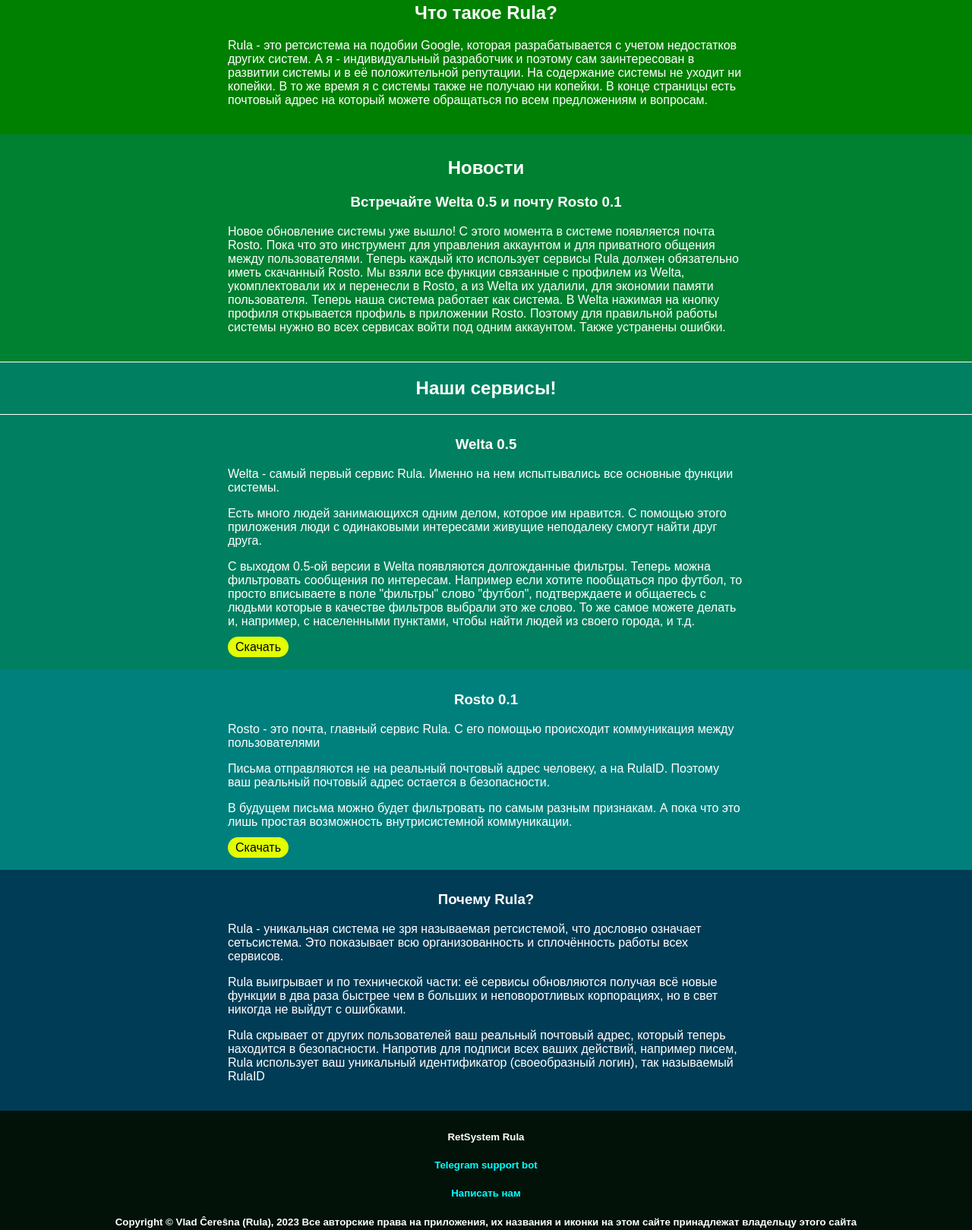
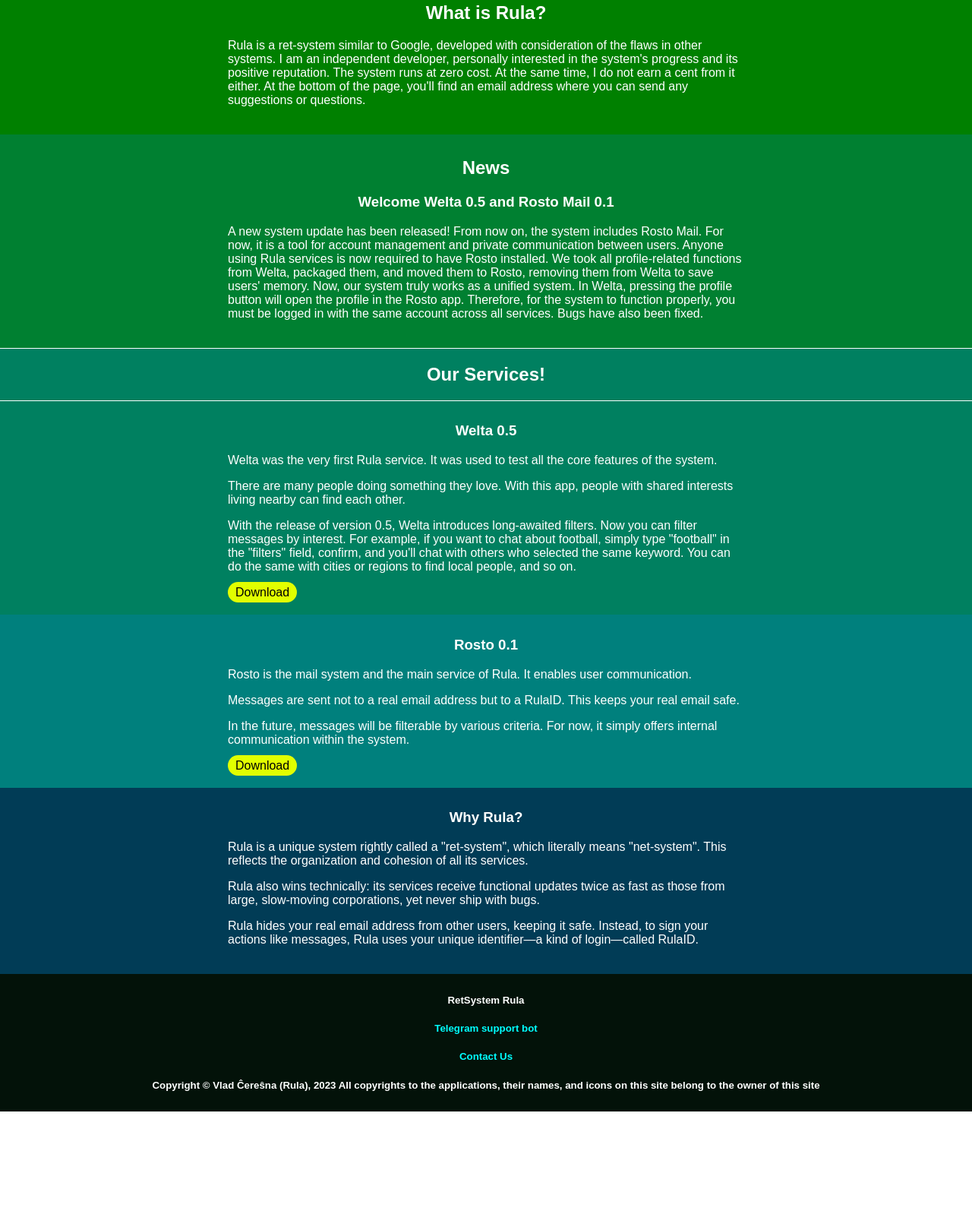
Before and after one commit to vladceresna/rula-site, a plain HTML site: page index.html in a window 1280 px wide. Shown: the part 386-2005 px from the top of the page at 76% size. After the commit the page ends 1849 px from the top, so only its background shows below. Drawn offline with Linux system fonts and the light colour scheme; a web font is replaced by a local one.

Commit message:
Update index.html

```diff
--- a/index.html
+++ b/index.html
@@ -23,49 +23,48 @@
     <h6 style="margin-top: 0;">by Vlad Ceresna</h6>
   </nav>
   <header>
-    <h2 id="ptit">Удобнее! Безопаснее! Лучше!</h2>
+    <h2 id="ptit">More Convenient! Safer! Better!</h2>
   </header>
   <main>
     <div id="about">
-      <h2>Что такое Rula?</h2>
-      <p>Rula - это ретсистема на подобии Google, которая разрабатывается с учетом недостатков других систем. А я - индивидуальный разработчик и поэтому сам заинтересован в развитии системы и в её положительной репутации. На содержание системы не уходит ни копейки. В то же время я с системы также не получаю ни копейки. В конце страницы есть почтовый адрес на который можете обращаться по всем предложениям и вопросам.</p>
+      <h2>What is Rula?</h2>
+      <p>Rula is a ret-system similar to Google, developed with consideration of the flaws in other systems. I am an independent developer, personally interested in the system's progress and its positive reputation. The system runs at zero cost. At the same time, I do not earn a cent from it either. At the bottom of the page, you'll find an email address where you can send any suggestions or questions.</p>
     </div>
     <div id="news">
-      <h2>Новости</h2>
-      <h3>Встречайте Welta 0.5 и почту Rosto 0.1</h3>
-      <p>Новое обновление системы уже вышло! С этого момента в системе появляется почта Rosto. Пока что это инструмент для управления аккаунтом и для приватного общения между пользователями. Теперь каждый кто использует сервисы Rula должен обязательно иметь скачанный Rosto. Мы взяли все функции связанные с профилем из Welta, укомплектовали их и перенесли в Rosto, а из Welta их удалили, для экономии памяти пользователя. Теперь наша система работает как система. В Welta нажимая на кнопку профиля открывается профиль в приложении Rosto. Поэтому для правильной работы системы нужно во всех сервисах войти под одним аккаунтом. Также устранены ошибки.</p>
+      <h2>News</h2>
+      <h3>Welcome Welta 0.5 and Rosto Mail 0.1</h3>
+      <p>A new system update has been released! From now on, the system includes Rosto Mail. For now, it is a tool for account management and private communication between users. Anyone using Rula services is now required to have Rosto installed. We took all profile-related functions from Welta, packaged them, and moved them to Rosto, removing them from Welta to save users' memory. Now, our system truly works as a unified system. In Welta, pressing the profile button will open the profile in the Rosto app. Therefore, for the system to function properly, you must be logged in with the same account across all services. Bugs have also been fixed.</p>
     </div>
     <div>
-      <h2 style="background: #008060; margin: 0; padding: 0.83em 0; color: white; border-bottom: solid 1px white;border-top: solid 1px white;">Наши сервисы!</h2>
+      <h2 style="background: #008060; margin: 0; padding: 0.83em 0; color: white; border-bottom: solid 1px white; border-top: solid 1px white;">Our Services!</h2>
       <ul>
         <li id="awelta">
           <h3>Welta 0.5</h3>
-          <p>Welta - самый первый сервис Rula. Именно на нем испытывались все основные функции системы.</p>
-          <p>Есть много людей занимающихся одним делом, которое им нравится. С помощью этого приложения люди с одинаковыми интересами живущие неподалеку смогут найти друг друга.</p>
-          <p>С выходом 0.5-ой версии в Welta появляются долгожданные фильтры. Теперь можна фильтровать сообщения по интересам. Например если хотите пообщаться про футбол, то просто вписываете в поле "фильтры" слово "футбол", подтверждаете и общаетесь с людьми которые в качестве фильтров выбрали это же слово. То же самое можете делать и, например, с населенными пунктами, чтобы найти людей из своего города, и т.д.</p>
+          <p>Welta was the very first Rula service. It was used to test all the core features of the system.</p>
+          <p>There are many people doing something they love. With this app, people with shared interests living nearby can find each other.</p>
+          <p>With the release of version 0.5, Welta introduces long-awaited filters. Now you can filter messages by interest. For example, if you want to chat about football, simply type "football" in the "filters" field, confirm, and you'll chat with others who selected the same keyword. You can do the same with cities or regions to find local people, and so on.</p>
           <div id="butcon">
             <a href="apks/Welta_v0.5.apk" id="button">
-            Скачать
+              Download
             </a>
           </div>
         </li>
         <li id="arosto">
           <h3>Rosto 0.1</h3>
-          <p>Rosto - это почта, главный сервис Rula. С его помощью происходит коммуникация между пользователями</p>
-          <p>Письма отправляются не на реальный почтовый адрес человеку, а на RulaID. Поэтому ваш реальный почтовый адрес остается в безопасности.</p>
-          <p>В будущем письма можно будет фильтровать по самым разным признакам. А пока что это лишь простая возможность внутрисистемной коммуникации.</p>
+          <p>Rosto is the mail system and the main service of Rula. It enables user communication.</p>
+          <p>Messages are sent not to a real email address but to a RulaID. This keeps your real email safe.</p>
+          <p>In the future, messages will be filterable by various criteria. For now, it simply offers internal communication within the system.</p>
           <div id="butcon">
             <a href="apks/Rosto_v0.1.apk" id="button">
-            Скачать
+              Download
             </a>
           </div>
         </li>
         <li id="arula">
-          <h3>Почему Rula?</h3>
-          <p>Rula - уникальная система не зря называемая ретсистемой, что дословно означает сетьсистема. Это показывает всю организованность и сплочённость работы всех сервисов.</p>
-          <p>Rula выигрывает и по технической части: её сервисы обновляются получая всё новые функции в два раза быстрее чем в больших и неповоротливых корпорациях, но в свет никогда не выйдут с ошибками.</p>
-          <p>Rula скрывает от других пользователей ваш реальный почтовый адрес, который теперь находится в безопасности. Напротив для подписи всех ваших действий, например писем, Rula использует ваш уникальный идентификатор (своеобразный логин), так называемый RulaID</p>
-
+          <h3>Why Rula?</h3>
+          <p>Rula is a unique system rightly called a "ret-system", which literally means "net-system". This reflects the organization and cohesion of all its services.</p>
+          <p>Rula also wins technically: its services receive functional updates twice as fast as those from large, slow-moving corporations, yet never ship with bugs.</p>
+          <p>Rula hides your real email address from other users, keeping it safe. Instead, to sign your actions like messages, Rula uses your unique identifier—a kind of login—called RulaID.</p>
         </li>
       </ul>
     </div>
@@ -74,13 +73,12 @@
     <h5>RetSystem Rula</h5>
 
     <h5><a href="https://t.me/rula_support_bot">Telegram support bot</a></h5>
-    <h5><a href="mailto:vladceresna6@gmail.com">Написать нам</a></h5>
+    <h5><a href="mailto:vladceresna6@gmail.com">Contact Us</a></h5>
     <h5>Copyright © Vlad Ĉereŝna (Rula), 2023
-      Все авторские права на приложения, их названия и иконки на этом сайте принадлежат владельцу этого сайта</h5>
+      All copyrights to the applications, their names, and icons on this site belong to the owner of this site</h5>
   </footer>
 
   <script src="script.js"></script>
-  <!--<script src="https://replit.com/public/js/replit-badge.js" theme="blue" defer></script>-->
 </body>
 
 </html>
```
Lines whose indentation alone changed are shown as unchanged.
